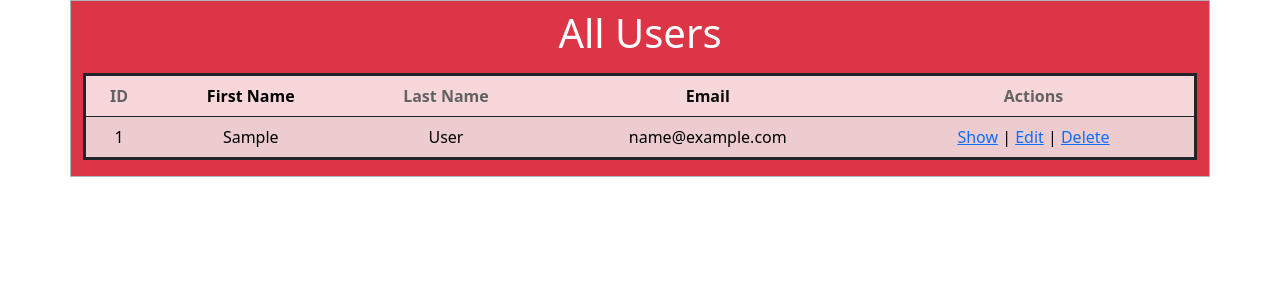
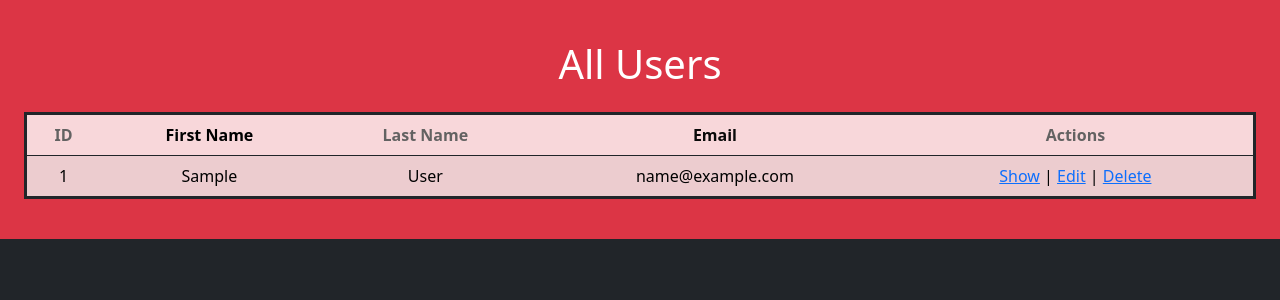
Before and after one commit to AndrewT-Tran/UsersCRUD_MVC, a Flask app: template flask_app/templates/show_users.html in a window 1280 px wide. Shown: the top 300 px of the page. Run offline with Flask 3, Linux system fonts and the light colour scheme; the template is opened without the code that fills it: most values are stand-ins (such as "Sample title", 1, 10 or a date in 2020).

Commit message:
modified:   flask_app/templates/show_users.html 	modified:   flask_app/templates/user_card.html

```diff
--- a/flask_app/templates/show_users.html
+++ b/flask_app/templates/show_users.html
@@ -9,11 +9,11 @@
     integrity="sha384-9ndCyUaIbzAi2FUVXJi0CjmCapSmO7SnpJef0486qhLnuZ2cdeRhO02iuK6FUUVM" crossorigin="anonymous">
 </head>
 
-<body class="bg-body bg-dark">
+<body class="bg-dark">
 
   <main>
-    <div class="container-lg border border-dark-subtle bg-danger">
-      <div class="row text-bg-danger p-2" style="text-align: center">
+    <div class="container-fluid bg-danger p-4">
+      <div class="row text-bg-danger p-2 my-2" style="text-align: center">
         <h1>All Users</h1>
       </div>
       <div class="table-responsive danger">
```
Also changed, not shown: flask_app/templates/user_card.html (+4 -4 lines).
